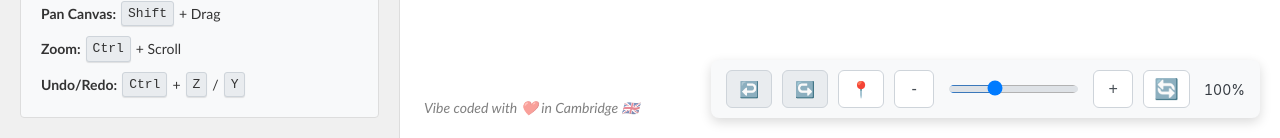
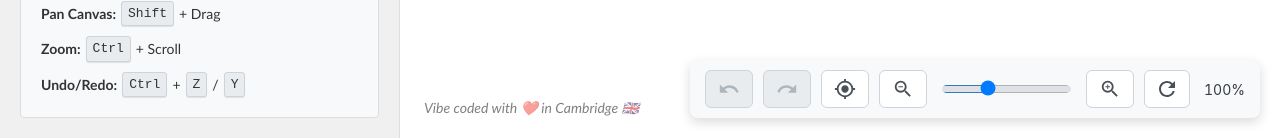
Before and after one commit to guneykayim/mind_map, a React (Vite) app: page / in a window 1280 px wide. Shown: the part 662-800 px from the top of the page. Built offline with nearby package versions, Linux system fonts and the light colour scheme.

Commit message:
updated app icons to use react-icons

```diff
--- a/package.json
+++ b/package.json
@@ -14,7 +14,8 @@
     "html2canvas": "^1.4.1",
     "react": "^18.2.0",
     "react-d3-tree": "^3.1.1",
-    "react-dom": "^18.2.0"
+    "react-dom": "^18.2.0",
+    "react-icons": "^5.5.0"
   },
   "devDependencies": {
     "@testing-library/react": "^16.0.0",
--- a/src/components/CanvasControls/CanvasControls.jsx
+++ b/src/components/CanvasControls/CanvasControls.jsx
@@ -1,4 +1,5 @@
 import React from 'react';
+import { MdUndo, MdRedo, MdMyLocation, MdZoomOut, MdZoomIn, MdRefresh } from 'react-icons/md';
 import styles from './CanvasControls.module.css';
 
 const CanvasControls = ({
@@ -34,10 +35,10 @@ const CanvasControls = ({
 
   return (
     <div className={styles['zoom-controls']}>
-      <button onClick={onUndo} title="Undo" disabled={!canUndo}>↩️</button>
-      <button onClick={onRedo} title="Redo" disabled={!canRedo}>↪️</button>
-      <button onClick={handleResetPan} title="Reset View">📍</button>
-      <button onClick={handleZoomOut}>-</button>
+      <button onClick={onUndo} title="Undo" disabled={!canUndo}><MdUndo size={22} /></button>
+      <button onClick={onRedo} title="Redo" disabled={!canRedo}><MdRedo size={22} /></button>
+      <button onClick={handleResetPan} title="Reset View"><MdMyLocation size={22} /></button>
+      <button onClick={handleZoomOut} title="Zoom Out"><MdZoomOut size={22} /></button>
       <input
         type="range"
         min={minZoom}
@@ -47,8 +48,8 @@ const CanvasControls = ({
         onChange={handleSliderChange}
         className={styles['zoom-slider']}
       />
-      <button onClick={handleZoomIn}>+</button>
-      <button onClick={handleResetZoom} className={styles['reset-zoom-button']} title="Reset Zoom">🔄</button>
+      <button onClick={handleZoomIn} title="Zoom In"><MdZoomIn size={22} /></button>
+      <button onClick={handleResetZoom} className={styles['reset-zoom-button']} title="Reset Zoom"><MdRefresh size={24} /></button>
       <span className={styles['zoom-display']}>{Math.round(zoomLevel * 100)}%</span>
     </div>
   );
```
Also changed, not shown: 1 other file (tests, documents, lock files or other folders).
